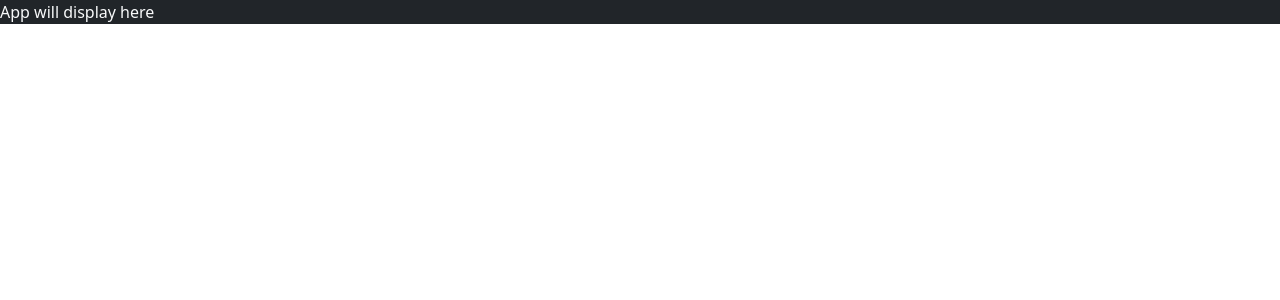
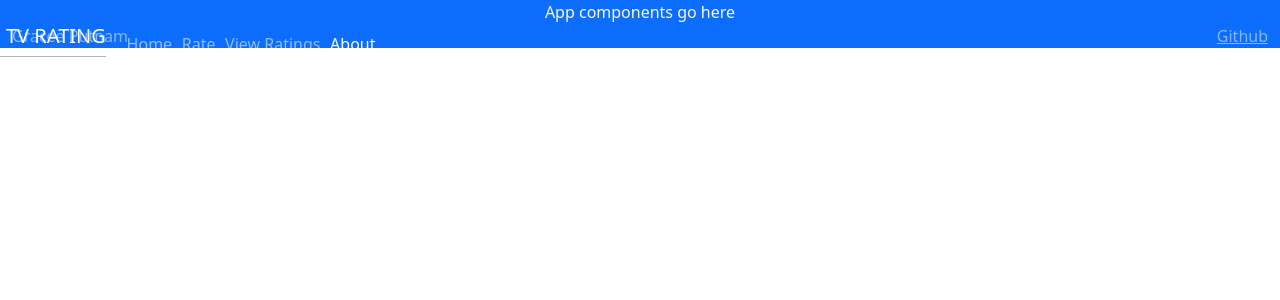
Before and after one commit to graceeputnam/startup_web_programming, a React (Vite) app: page / in a window 1280 px wide. Shown: the top 300 px of the page. Built offline with nearby package versions, Linux system fonts and the light colour scheme.

Commit message:
changing the header and footer to apply to everything

```diff
--- a/src/app.jsx
+++ b/src/app.jsx
@@ -3,5 +3,36 @@ import 'bootstrap/dist/css/bootstrap.min.css';
 import './app.css';
 
 export default function App() {
-  return <div className="body bg-dark text-light">App will display here</div>;
+    return (
+  <div className="bg-primary text-light">
+    <header className="container-fluid">
+      <nav className="navbar fixed-top navbar-dark">
+        <a className="navbar-brand" href="#">TV RATING</a>
+        <menu className="navbar-nav">
+          <li className="nav-item">
+            <a className="nav-link" href="index.html">Home</a>
+          </li>
+          <li className="nav-item">
+            <a className="nav-link" href="rate.html">Rate</a>
+          </li>
+          <li className="nav-item">
+            <a className="nav-link" href="view_ratings.html">View Ratings</a>
+          </li>
+          <li className="nav-item">
+            <a className="nav-link active" href="about.html">About</a>
+          </li>
+        </menu>
+      </nav>
+    </header>
+
+    <main>App components go here</main>
+
+    <footer className="bg-primary text-white-50">
+      <div className="container-fluid">
+        <span className="text-reset">Gracee Putnam</span>
+        <a className="text-reset" href="https://github.com/graceeputnam">Github</a>
+      </div>
+    </footer>
+    </div>
+    );
 }
```
